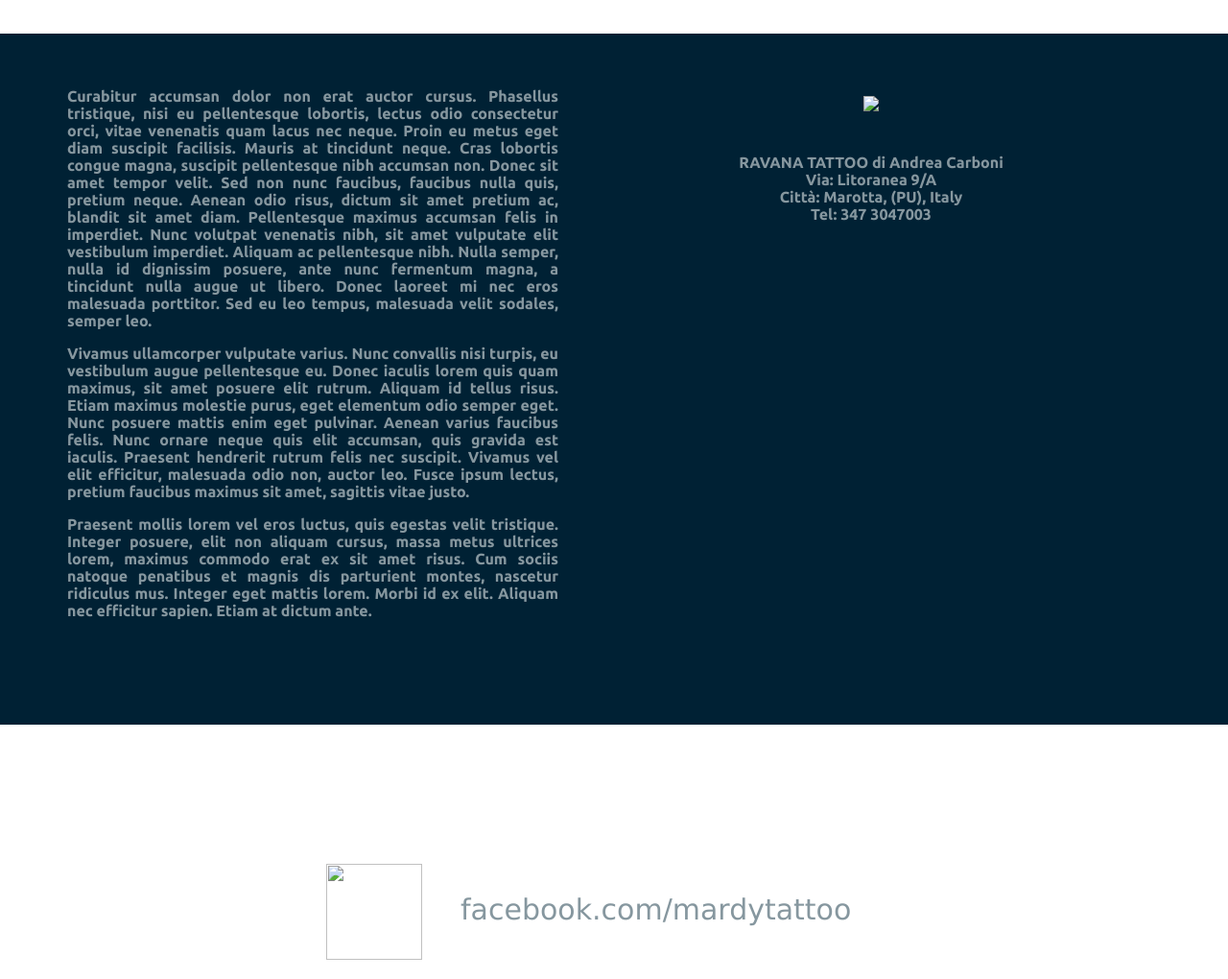
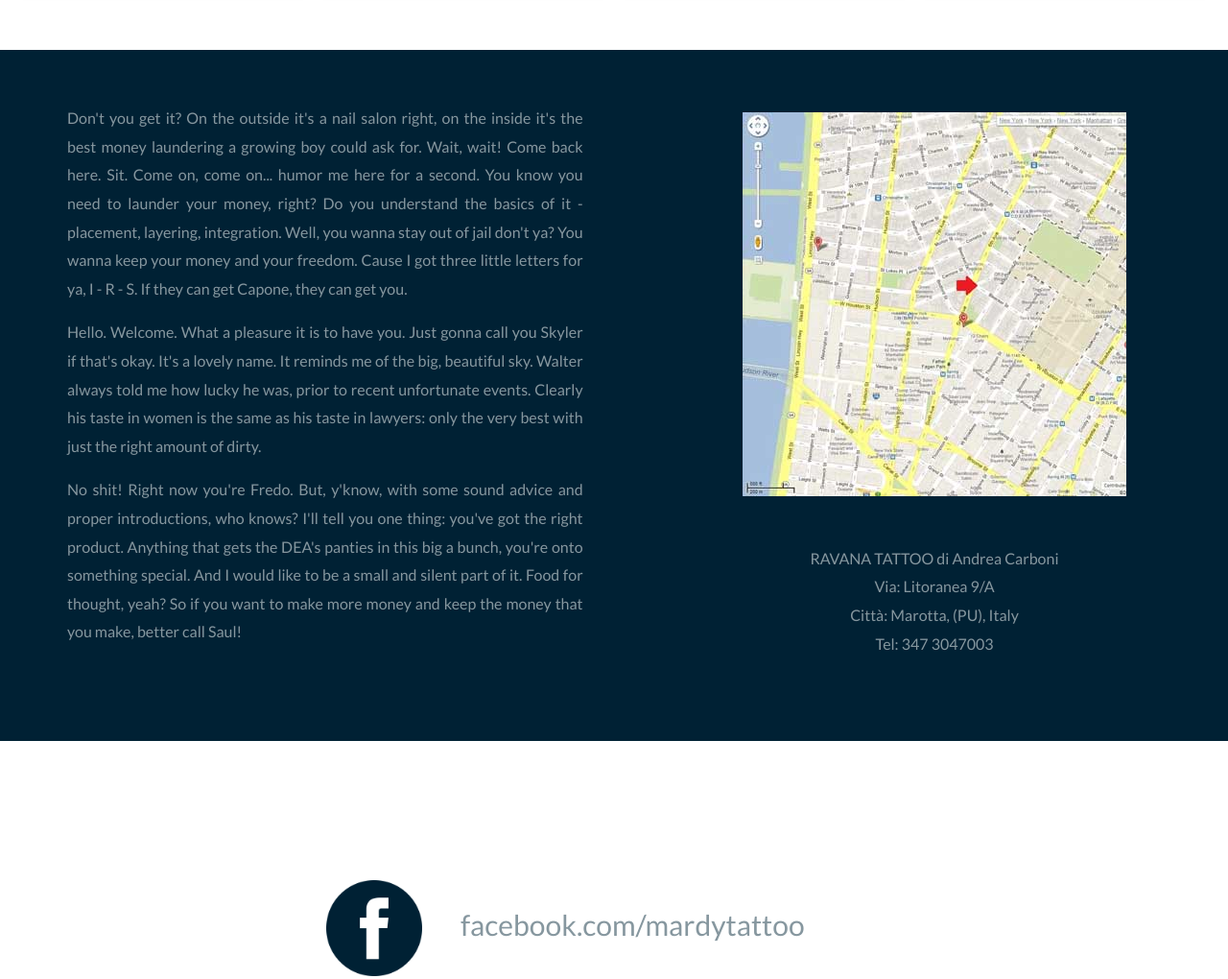
Before and after one commit to bkrhub/mardy-website, a plain HTML site: page index.html in a window 1280 px wide. Shown: the part 1485-2505 px from the top of the page at 96% size. Drawn offline with Linux system fonts and the light colour scheme.

Commit message:
asset upload plus modification to media queries

```diff
--- a/index.html
+++ b/index.html
@@ -2,7 +2,7 @@
 <html>
 <head lang="en">
     <link rel="stylesheet" type="text/css" href="style.css">
-    <link href='http://fonts.googleapis.com/css?family=Ubuntu:700|Roboto' rel='stylesheet' type='text/css'>
+    <link href='http://fonts.googleapis.com/css?family=Lato|Roboto+Condensed:700' rel='stylesheet' type='text/css'>
     <meta charset="UTF-8">
     <title>Mardy Tattoo</title>
 </head>
@@ -35,33 +35,21 @@
 <div class="section-three">
 
     <div class="about-text" id="about">
-        <p>Curabitur accumsan dolor non erat auctor cursus. Phasellus tristique, nisi eu pellentesque lobortis, lectus
-            odio consectetur orci,
-            vitae venenatis quam lacus nec neque. Proin eu metus eget diam suscipit facilisis. Mauris at tincidunt
-            neque. Cras lobortis congue magna,
-            suscipit pellentesque nibh accumsan non. Donec sit amet tempor velit. Sed non nunc faucibus, faucibus nulla
-            quis, pretium neque. Aenean
-            odio risus, dictum sit amet pretium ac, blandit sit amet diam. Pellentesque maximus accumsan felis in
-            imperdiet. Nunc volutpat venenatis
-            nibh, sit amet vulputate elit vestibulum imperdiet. Aliquam ac pellentesque nibh. Nulla semper, nulla id
-            dignissim posuere, ante nunc fermentum
-            magna, a tincidunt nulla augue ut libero. Donec laoreet mi nec eros malesuada porttitor. Sed eu leo tempus,
-            malesuada velit sodales, semper leo.</p>
+        <p>Don't you get it? On the outside it's a nail salon right, on the inside it's the best money laundering a
+            growing boy could ask for. Wait, wait! Come back here. Sit. Come on, come on... humor me here for a second.
+            You know you need to launder your money, right? Do you understand the basics of it - placement, layering,
+            integration. Well, you wanna stay out of jail don't ya? You wanna keep your money and your freedom. Cause I
+            got three little letters for ya, I - R - S. If they can get Capone, they can get you.</p>
 
-        <p>Vivamus ullamcorper vulputate varius. Nunc convallis nisi turpis, eu vestibulum augue pellentesque eu. Donec
-            iaculis lorem quis quam maximus, sit amet
-            posuere elit rutrum. Aliquam id tellus risus. Etiam maximus molestie purus, eget elementum odio semper eget.
-            Nunc posuere mattis enim eget pulvinar. Aenean
-            varius faucibus felis. Nunc ornare neque quis elit accumsan, quis gravida est iaculis. Praesent hendrerit
-            rutrum felis nec suscipit. Vivamus vel elit
-            efficitur, malesuada odio non, auctor leo. Fusce ipsum lectus, pretium faucibus maximus sit amet, sagittis
-            vitae justo.</p>
+        <p>Hello. Welcome. What a pleasure it is to have you. Just gonna call you Skyler if that's okay. It's a lovely
+            name. It reminds me of the big, beautiful sky. Walter always told me how lucky he was, prior to recent
+            unfortunate events. Clearly his taste in women is the same as his taste in lawyers: only the very best with
+            just the right amount of dirty. </p>
 
-        <p>Praesent mollis lorem vel eros luctus, quis egestas velit tristique. Integer posuere, elit non aliquam
-            cursus, massa metus ultrices lorem, maximus
-            commodo erat ex sit amet risus. Cum sociis natoque penatibus et magnis dis parturient montes, nascetur
-            ridiculus mus. Integer eget mattis lorem. Morbi
-            id ex elit. Aliquam nec efficitur sapien. Etiam at dictum ante.</p>
+        <p>No shit! Right now you're Fredo. But, y'know, with some sound advice and proper introductions, who knows?
+            I'll tell you one thing: you've got the right product. Anything that gets the DEA's panties in this big a
+            bunch, you're onto something special. And I would like to be a small and silent part of it. Food for
+            thought, yeah? So if you want to make more money and keep the money that you make, better call Saul! </p>
     </div>
 
     <div class="about-map">
--- a/style.css
+++ b/style.css
@@ -2,7 +2,8 @@
     background-color: white;
     padding: 0;
     margin: 0;
-    font-family: Ubuntu,sans-serif;
+    font-family: 'Lato', sans-serif;
+    line-height: 1.85;
 }
 
 a {
@@ -16,7 +17,7 @@
 
 h2 {
     font-size: 28px;
-    font-family: Roboto,sans-serif;
+    font-family: 'Roboto Condensed', sans-serif;
     color: #86979F;
     text-align: left;
     padding-left: 55px;
@@ -24,7 +25,7 @@
 
 .logo {
     font-size: 15vw;
-    font-family: Roboto,sans-serif;
+    font-family: 'Roboto Condensed', sans-serif;
     color: #86979F;
     text-transform: uppercase;
     text-align: center;
@@ -92,26 +93,27 @@
 
 .about-text {
     color: #86979F;
-    width: 40%;
+    width: 42%;
     text-align: justify;
     margin-left: 50px;
-    padding: 20px 0 40px 20px;
+    padding: 20px 20px 20px 20px;
     float: left;
     min-width: 400px;
 
 }
 
 .about-map {
-    float: left;
+    float: right;
     width: 40%;
     color: #86979F;
-    padding: 20px 20px 20px 70px;
+    padding: 20px 0 20px 20px;
     text-align: center;
-    margin: 0 auto;
+    margin-right: 50px;
 }
 
 #map {
     padding-top: 25px;
+    margin: 0 auto;
 }
 
 #ravana-address {
@@ -138,7 +140,7 @@
     font-size: 30px;
     vertical-align: top;
     padding-top: 25px;
-    font-family: Verdana,sans-serif;
+    font-family: 'Lato', sans-serif;
 }
 
 .contact-link:hover {
@@ -155,7 +157,7 @@
 .nav-link {
     font-size: 25px;
     padding: 10px 30px 10px 30px;
-    font-family: Verdana,sans-serif;
+    font-family: 'Lato', sans-serif;
     color: #86979F;
 }
 
@@ -227,13 +229,14 @@
     }
 }
 
-@media only screen and (max-width: 500px){
+@media only screen and (max-width: 500px) {
 
-    .nav-link{
+    .nav-link {
         font-size: 5vw;
+        padding: 10px;
     }
 
-    .contact-link{
+    .contact-link {
         font-size: 6vw;
     }
 }
```
Also changed, not shown: icons/copyright.png (added), icons/email.png (added), icons/facebook.png (added), icons/instagram.png (added), icons/mobile.png (added), images/map.jpg (added), images/slider_1.jpg (added), images/slider_10.jpg (added), images/slider_2.jpg (added), images/slider_3.jpg (added), images/slider_4.jpg (added), images/slider_5.jpg (added), images/slider_6.jpg (added), images/slider_7.jpg (added), 2 more files.
